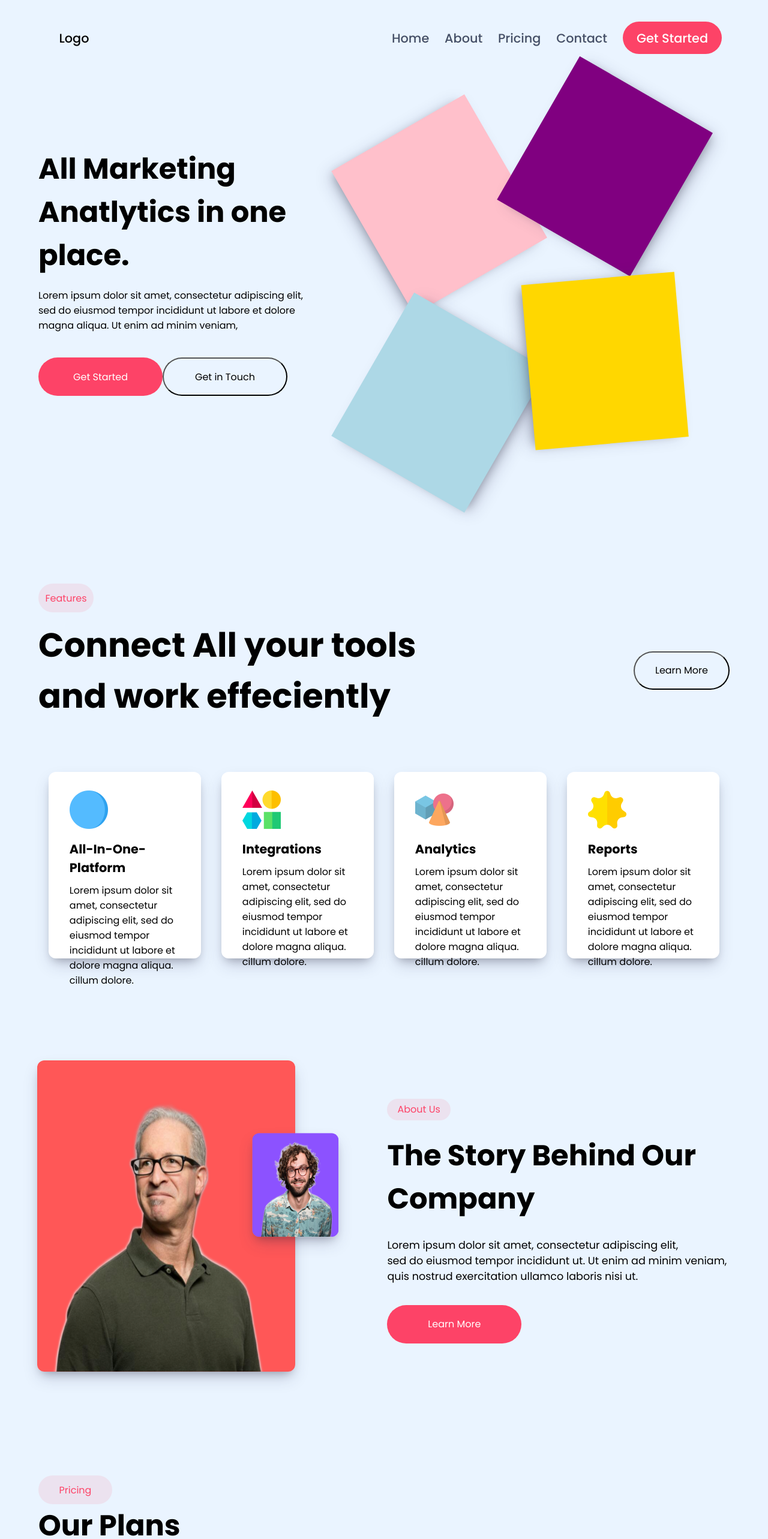
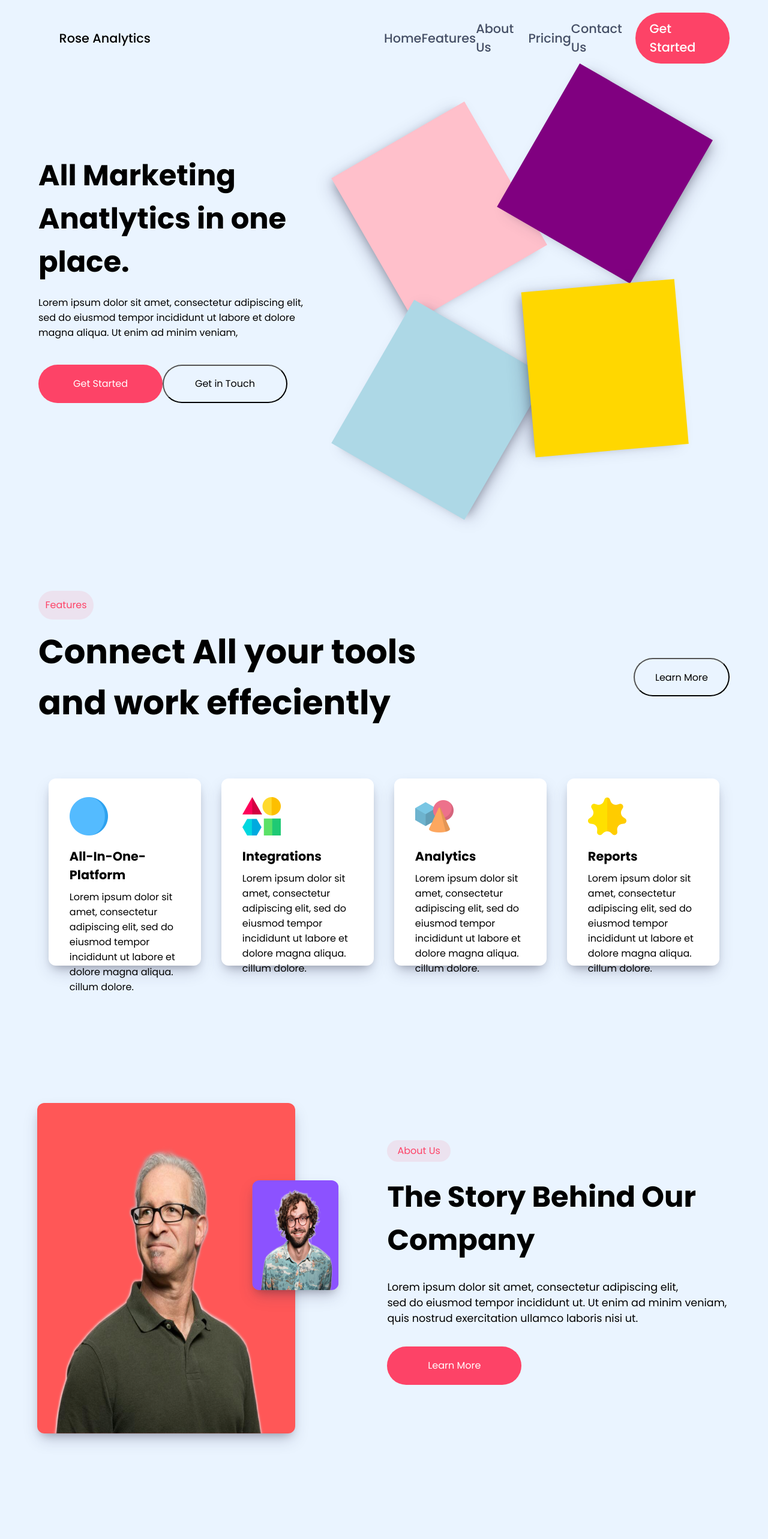
Before and after one commit to gmgordon15/sass-demo-site, a React (Create React App) app in the folder sass-demo-site/: page / in a window 1280 px wide. Shown: the top 2566 px of the page at 60% size. Built offline with nearby package versions, Linux system fonts and the light colour scheme.

Commit message:
added smooth scroll functionality.

```diff
--- a/sass-demo-site/package.json
+++ b/sass-demo-site/package.json
@@ -9,6 +9,7 @@
     "react": "^18.2.0",
     "react-dom": "^18.2.0",
     "react-scripts": "5.0.1",
+    "react-scroll": "^1.8.9",
     "web-vitals": "^2.1.4"
   },
   "scripts": {
--- a/sass-demo-site/src/App.css
+++ b/sass-demo-site/src/App.css
@@ -93,6 +93,7 @@ body{
     width: 100%;
     height: 80vh;
     flex-direction: row;
+    margin-top: 5%;
 }
 
 .info-container{
@@ -214,6 +215,7 @@ body{
     height: 90vh;
     display: flex;
     flex-direction: column;
+    margin-bottom: 10%;
 }
 
 .features-tag{
@@ -330,13 +332,13 @@ body{
 
 .Section-3-Container{
     margin-top: 5%;
-    height: 80vh;
+    height: 90vh;
     display: flex;
     flex-direction: row;
 }
 
 .Section-3-Pics-Container{
-    height: 90%;
+    height: 85%;
     width: 60%;
     margin-right: 5%;
     display: flex;
@@ -418,7 +420,7 @@ body{
 
 .Section-4-Container{
     margin-top: 7%;
-    height: 80vh;
+    height: 90vh;
     display: flex;
     flex-direction: column;
     margin-bottom: 10%;
@@ -446,7 +448,7 @@ body{
 .Section-4-Card-Container{
     display: flex;
     flex-direction: row;
-    height: 100%;
+    height: 80%;
     justify-content: space-between;
     margin-top: 4%;
 }
@@ -454,7 +456,7 @@ body{
 .Section-4-Card-1{
     display: flex;
     flex-direction: column;
-    height: 85%;
+    height: 75%;
     width: 28%;
     border-radius: 12px;
     padding: 2%;
@@ -529,7 +531,7 @@ body{
 .Section-4-Card-2{
     display: flex;
     flex-direction: column;
-    height: 85%;
+    height: 75%;
     width: 28%;
     border-radius: 12px;
     padding: 2%;
@@ -542,7 +544,7 @@ body{
 .Section-4-Card-3{
     display: flex;
     flex-direction: column;
-    height: 85%;
+    height: 75%;
     width: 28%;
     border-radius: 12px;
     padding: 2%;
--- a/sass-demo-site/src/Navbar.js
+++ b/sass-demo-site/src/Navbar.js
@@ -1,19 +1,27 @@
 import React from 'react'
 import './App.css'
+import {Link} from 'react-scroll'
+import {useState} from 'react'
 
 function Navbar() {
+
+const [click,setClick] = useState(false)
+const handleClick = () => setClick(!click)
+const closeMenu = () => setClick(false)
+
     return (
         <div className ="Nav-container">
             <div className="logo-container">
-                <h3 className="logo">Logo</h3>
+                <h3 className="logo">Rose Analytics</h3>
             </div>
 
             <div className="Nav-Buttons-Container">
                 <ul>
-                    <li>Home</li>
-                    <li>About</li>
-                    <li>Pricing</li>
-                    <li>Contact</li>
+                    <li><Link to="sectionOne" spy={true} smooth={true} offset={50} duration={500} onClick={closeMenu}>Home</Link></li>
+                    <li><Link to="SectionTwo" spy={true} smooth={true} offset={2} duration={500} onClick={closeMenu}>Features</Link></li>
+                    <li><Link to="SectionThree" spy={true} smooth={true} offset={1} duration={500} onClick={closeMenu}>About Us</Link></li>
+                    <li><Link to="SectionFour" spy={true} smooth={true} offset={5} duration={500} onClick={closeMenu}>Pricing</Link></li>
+                    <li><Link to="SectionFive" spy={true} smooth={true} offset={1} duration={500} onClick={closeMenu}>Contact Us</Link></li>
                     <li id="Contact-Button">Get Started</li>
                 </ul>
             </div>
--- a/sass-demo-site/src/SectionFive.js
+++ b/sass-demo-site/src/SectionFive.js
@@ -2,7 +2,7 @@ import React from 'react'
 
 function SectionFive() {
     return (
-        <div className="section-5-container">
+        <div className="section-5-container" id="SectionFive">
             <div className="section-5-title-container">
                 <div className="section-5-Tag">Contact US</div>
                 <h1>We are here to help. Contact us Today.</h1>
--- a/sass-demo-site/src/SectionFour.js
+++ b/sass-demo-site/src/SectionFour.js
@@ -3,7 +3,7 @@ import CheckMark from './Icons/check.png'
 
 function SectionFour() {
     return (
-        <div className="Section-4-Container">
+        <div className="Section-4-Container" id="SectionFour">
             <div className="Section-4-Title-Container">
                 <div className="Pricing-Tag">Pricing</div>
                 <h1>Our Plans</h1>
--- a/sass-demo-site/src/SectionSix.js
+++ b/sass-demo-site/src/SectionSix.js
@@ -4,7 +4,7 @@ function SectionSix() {
     return (
         <div className="Section-6-Container">
             <div className="logo-div-footer">
-                <h3>Logo</h3>
+                <h3>Rose Anaytics</h3>
             </div>
             <div className="section-6-content-container">
                 <div className="section-6-divs" id="section-6-div-1">
--- a/sass-demo-site/src/SectionThree.js
+++ b/sass-demo-site/src/SectionThree.js
@@ -6,7 +6,7 @@ import PicTwo from './Section 3 Pics/1.png'
 
 function SectionThree() {
     return (
-        <div className="Section-3-Container">
+        <div className="Section-3-Container" id="SectionThree">
             <div className="Section-3-Pics-Container">
                 <img src={PicOne} id="PicOneSectionThree"/>
                 <img src={PicTwo} id="PicTwoSectionThree"/>
--- a/sass-demo-site/src/SectionTwo.js
+++ b/sass-demo-site/src/SectionTwo.js
@@ -6,7 +6,7 @@ import ShapesThree from './Icons/star.png'
 
 function SectionTwo() {
     return (
-        <div className="Section-2-Container">
+        <div className="Section-2-Container" id="SectionTwo">
             <div className="features-tag">Features</div>
             <div className="title-container">
                 <h1>Connect All your tools <br/>and work effeciently</h1>
--- a/sass-demo-site/src/sectionOne.js
+++ b/sass-demo-site/src/sectionOne.js
@@ -1,5 +1,5 @@
 import React from 'react'
-import pic1 from './pics/demo-pic-1.png'
+
 import './App.css'
 
 function SectionOne() {
```
Also changed, not shown: 1 other file (tests, documents, lock files or other folders).
